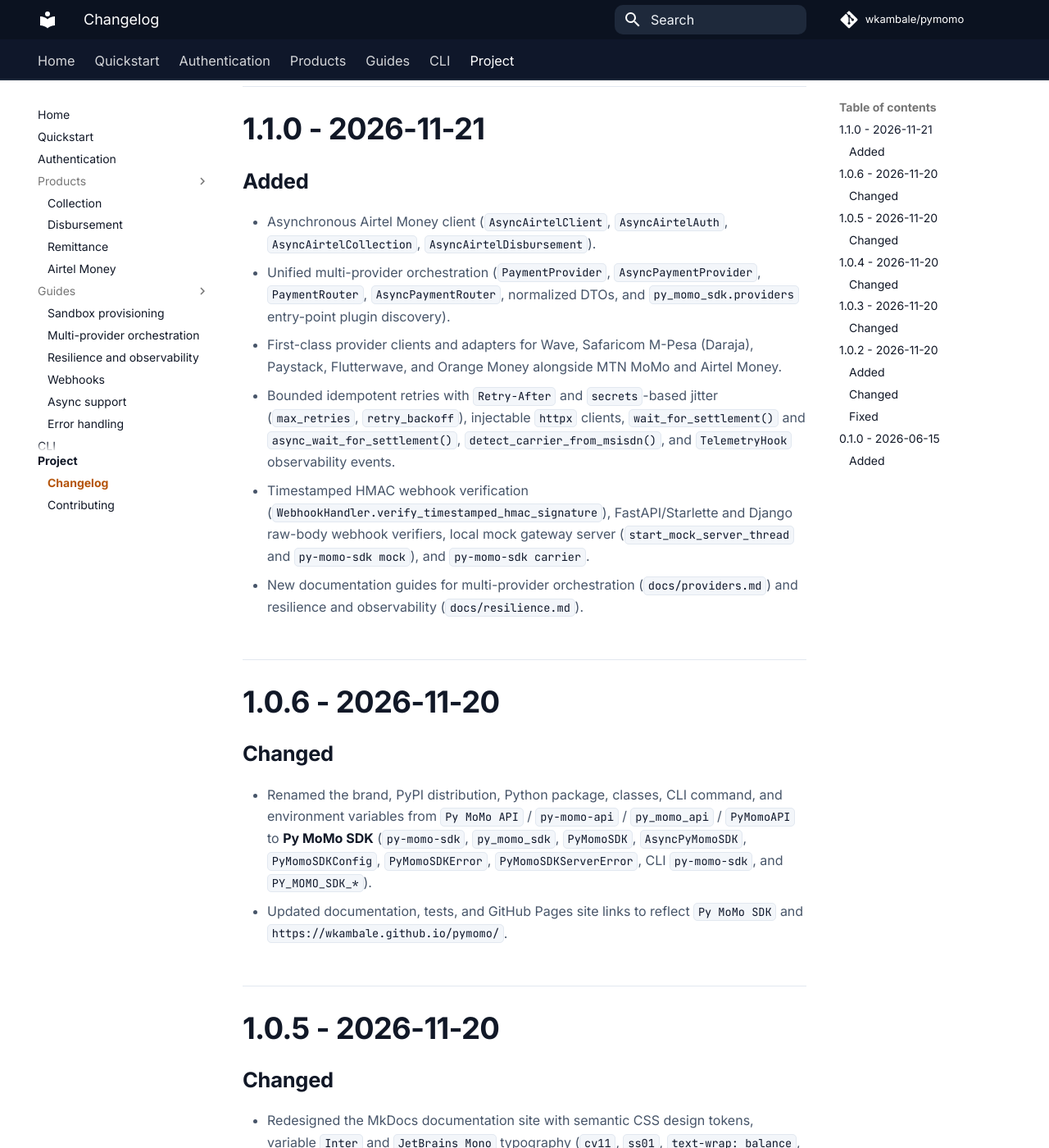
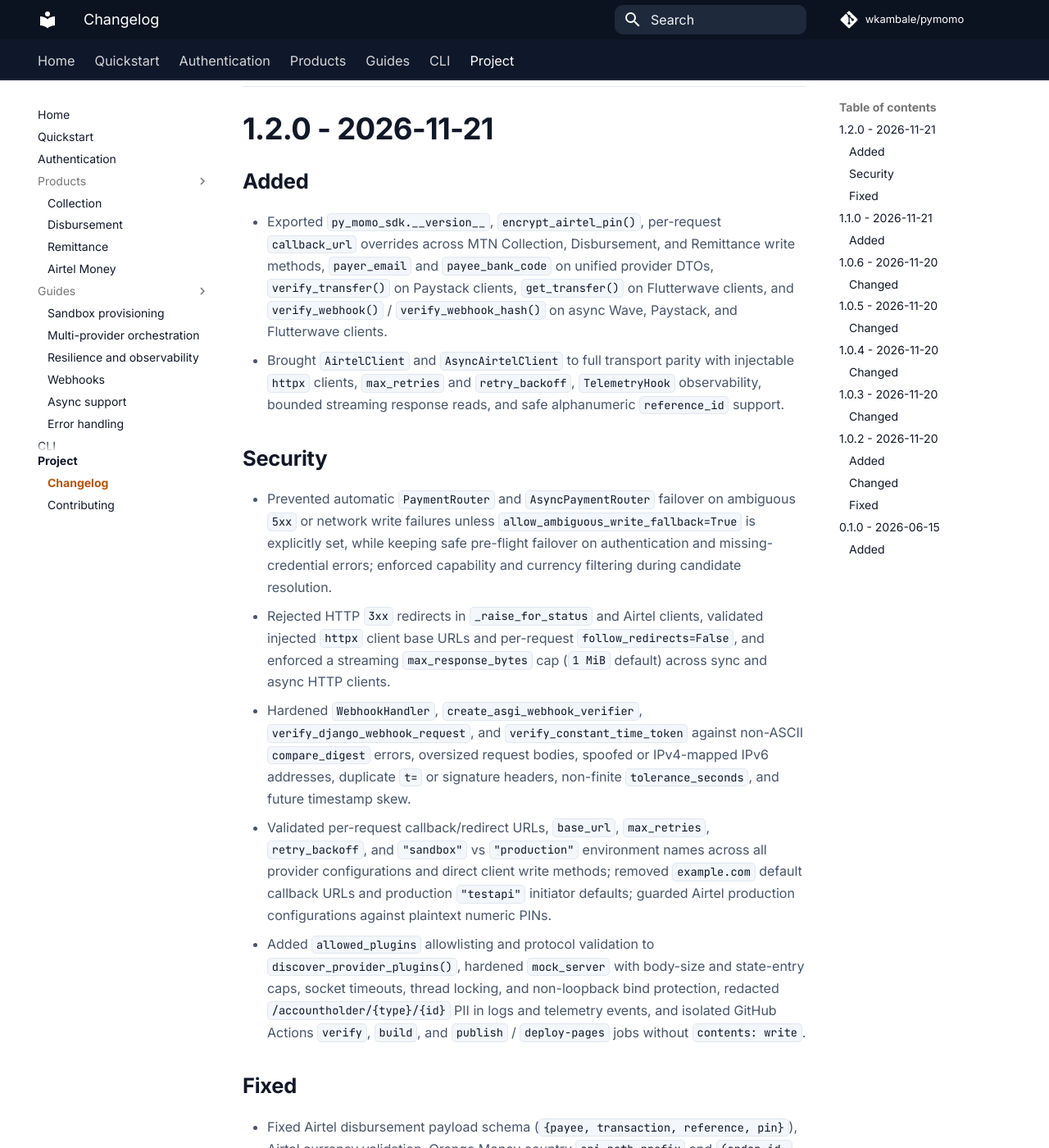
Before and after one commit to wkambale/pymomo, an MkDocs documentation site: the page built from docs/changelog.md, in a window 1280 px wide and 1400 px high, scrolled down 228 px. Shown: the whole window at 82% size. Built offline with MkDocs 1.6.1 and Material for MkDocs 9.7.7, drawn with Linux system fonts in a browser that asks for light colours; comment, search, counter and statistics services are not loaded; some of the changed text lies outside the part shown.

Commit message:
chore(release): prepare v1.2.0 release

```diff
--- a/docs/changelog.md
+++ b/docs/changelog.md
@@ -1,6 +1,22 @@
 # Changelog
 
 All notable changes to the Py MoMo SDK (`py-momo-sdk`) project will be documented in this file.
+
+## 1.2.0 - 2026-11-21
+
+### Added
+- Exported `py_momo_sdk.__version__`, `encrypt_airtel_pin()`, per-request `callback_url` overrides across MTN Collection, Disbursement, and Remittance write methods, `payer_email` and `payee_bank_code` on unified provider DTOs, `verify_transfer()` on Paystack clients, `get_transfer()` on Flutterwave clients, and `verify_webhook()` / `verify_webhook_hash()` on async Wave, Paystack, and Flutterwave clients.
+- Brought `AirtelClient` and `AsyncAirtelClient` to full transport parity with injectable `httpx` clients, `max_retries` and `retry_backoff`, `TelemetryHook` observability, bounded streaming response reads, and safe alphanumeric `reference_id` support.
+
+### Security
+- Prevented automatic `PaymentRouter` and `AsyncPaymentRouter` failover on ambiguous `5xx` or network write failures unless `allow_ambiguous_write_fallback=True` is explicitly set, while keeping safe pre-flight failover on authentication and missing-credential errors; enforced capability and currency filtering during candidate resolution.
+- Rejected HTTP `3xx` redirects in `_raise_for_status` and Airtel clients, validated injected `httpx` client base URLs and per-request `follow_redirects=False`, and enforced a streaming `max_response_bytes` cap (`1 MiB` default) across sync and async HTTP clients.
+- Hardened `WebhookHandler`, `create_asgi_webhook_verifier`, `verify_django_webhook_request`, and `verify_constant_time_token` against non-ASCII `compare_digest` errors, oversized request bodies, spoofed or IPv4-mapped IPv6 addresses, duplicate `t=` or signature headers, non-finite `tolerance_seconds`, and future timestamp skew.
+- Validated per-request callback/redirect URLs, `base_url`, `max_retries`, `retry_backoff`, and `"sandbox"` vs `"production"` environment names across all provider configurations and direct client write methods; removed `example.com` default callback URLs and production `"testapi"` initiator defaults; guarded Airtel production configurations against plaintext numeric PINs.
+- Added `allowed_plugins` allowlisting and protocol validation to `discover_provider_plugins()`, hardened `mock_server` with body-size and state-entry caps, socket timeouts, thread locking, and non-loopback bind protection, redacted `/accountholder/{type}/{id}` PII in logs and telemetry events, and isolated GitHub Actions `verify`, `build`, and `publish` / `deploy-pages` jobs without `contents: write`.
+
+### Fixed
+- Fixed Airtel disbursement payload schema (`{payee, transaction, reference, pin}`), Airtel currency validation, Orange Money country `api_path_prefix` and `(order_id, amount)` status tracking, Paystack minor-unit precision and envelope checks, Flutterwave explicit `email` and `account_bank` handling, `kind` validation across all 7 providers, status mappings (`REVERSED`, `EXPIRED`, `CANCELLED`, indeterminate `PENDING`), and documentation/CLI credential guidance.
 
 ## 1.1.0 - 2026-11-21
 
--- a/pyproject.toml
+++ b/pyproject.toml
@@ -4,7 +4,7 @@ build-backend = "hatchling.build"
 
 [project]
 name = "py-momo-sdk"
-version = "1.1.0"
+version = "1.2.0"
 description = "Py MoMo SDK: Python client for the MTN Mobile Money (MoMo) and Airtel Money APIs"
 readme = "README.md"
 license = {text = "MIT"}
```
Also changed, not shown: CHANGELOG.md (+16 -0 lines), README.md (+3 -3 lines), SECURITY.md (+1 -0 lines), docs/index.md (+1 -1 lines).
